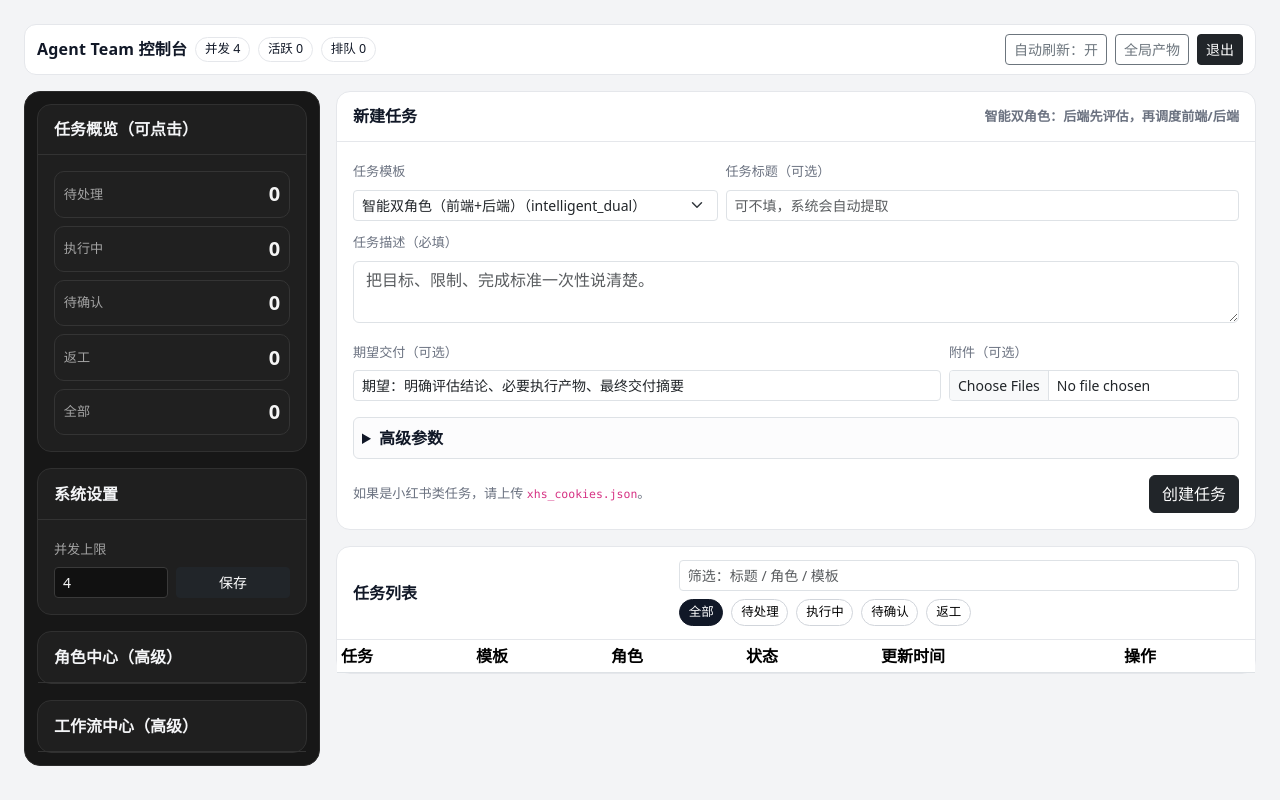
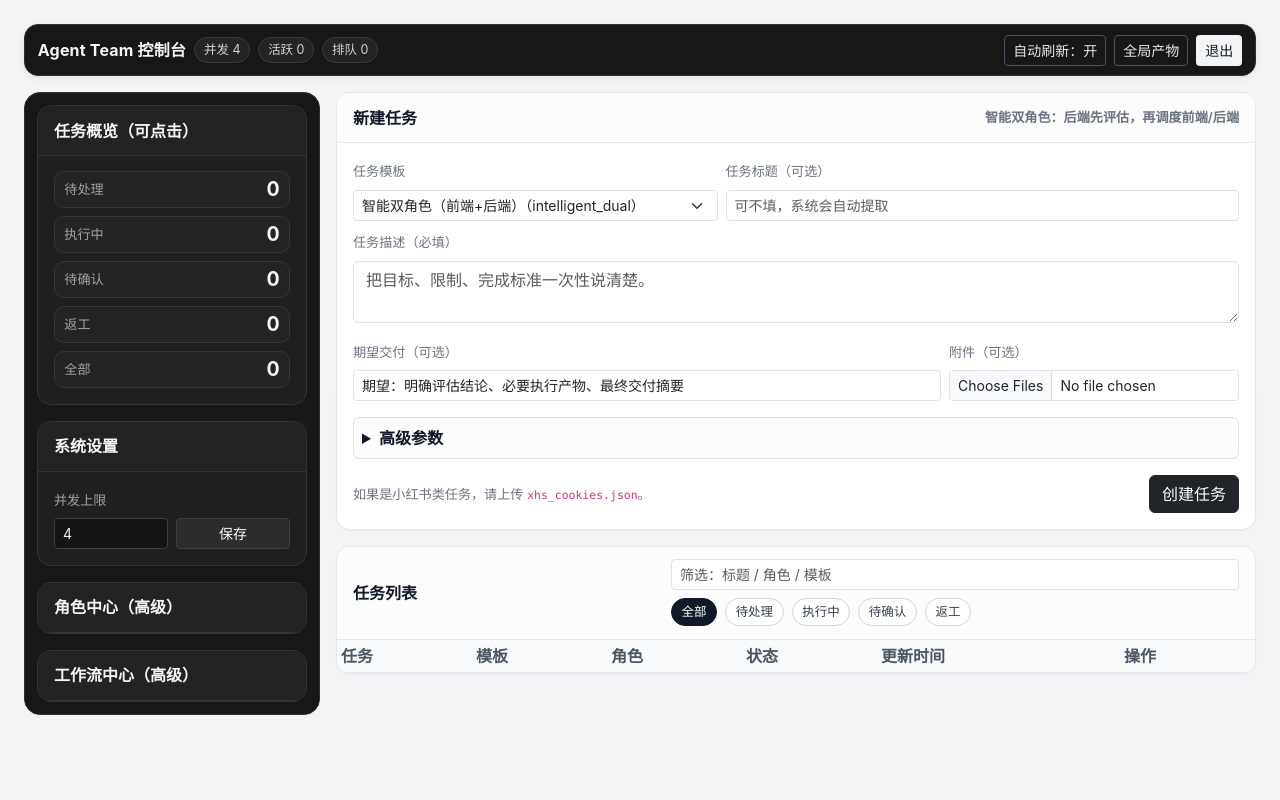
Before and after one commit to kelly-create/bot-skllis, a Flask app: page / in a window 1280 px wide. Run offline with Flask 3, Linux system fonts and the light colour scheme; the visitor is signed in with stand-in values (Sample User, id 1); data comes from the database, SQL or seed files in the repository; data that the repository does not hold is empty.

Commit message:
ui: harmonize dashboard visual system and fix non-clickable overview interactions

```diff
--- a/agent-team-console/templates/dashboard.html
+++ b/agent-team-console/templates/dashboard.html
@@ -8,48 +8,142 @@
   <style>
     :root {
       --bg: #f3f4f6;
-      --card: #ffffff;
-      --border: #e5e7eb;
+      --surface: #ffffff;
+      --surface-soft: #f8fafc;
+      --line: #e5e7eb;
       --text: #111827;
       --muted: #6b7280;
-      --brand: #111827;
-      --side-bg: #171717;
-      --side-border: #2a2a2a;
-      --side-text: #f3f4f6;
-      --side-muted: #a3a3a3;
+      --dark-1: #171717;
+      --dark-2: #202020;
+      --dark-3: #2f2f2f;
+      --dark-text: #f5f5f5;
+      --dark-muted: #a3a3a3;
+      --accent: #2563eb;
     }
-    body { background: var(--bg); color: var(--text); }
+    body {
+      background: linear-gradient(180deg, #f5f5f5 0%, #f3f4f6 55%, #f3f4f6 100%);
+      color: var(--text);
+      font-family: -apple-system, BlinkMacSystemFont, "Segoe UI", Roboto, "PingFang SC", "Hiragino Sans GB", "Microsoft YaHei", sans-serif;
+    }
     .shell { max-width: 1520px; margin: 0 auto; }
-    .panel { background: var(--card); border: 1px solid var(--border); border-radius: 14px; }
-    .panel-head { padding: .8rem 1rem; border-bottom: 1px solid var(--border); font-weight: 600; }
-    .panel-body { padding: 1rem; }
+
+    .topbar {
+      border: 1px solid var(--dark-3);
+      border-radius: 14px;
+      background: var(--dark-1);
+      color: var(--dark-text);
+      padding: .6rem .8rem;
+      box-shadow: 0 2px 10px rgba(0,0,0,.08);
+    }
+    .brand { font-weight: 700; letter-spacing: .2px; color: var(--dark-text); }
+    .top-pill {
+      border: 1px solid #3a3a3a;
+      border-radius: 999px;
+      padding: .16rem .55rem;
+      font-size: .78rem;
+      color: #d1d5db;
+      background: #242424;
+    }
+    .topbar .btn-outline-secondary {
+      color: #e5e7eb;
+      border-color: #4b5563;
+      background: transparent;
+    }
+    .topbar .btn-outline-secondary:hover {
+      color: #fff;
+      border-color: #6b7280;
+      background: #2c2c2c;
+    }
+    .topbar .btn-light {
+      color: #111827;
+      border-color: transparent;
+      background: #f3f4f6;
+    }
+
+    .panel {
+      background: var(--surface);
+      border: 1px solid var(--line);
+      border-radius: 14px;
+      box-shadow: 0 1px 2px rgba(16,24,40,.04);
+      overflow: hidden;
+    }
+    .panel-head {
+      padding: .78rem 1rem;
+      border-bottom: 1px solid var(--line);
+      font-weight: 600;
+      background: #fcfcfd;
+    }
+    .panel-body { padding: .95rem 1rem; }
+
+    .sidebar-sticky { position: sticky; top: .85rem; }
+    .sidebar-shell {
+      background: var(--dark-1);
+      border: 1px solid var(--dark-3);
+      border-radius: 16px;
+      padding: .75rem;
+      box-shadow: inset 0 1px 0 rgba(255,255,255,.03);
+    }
+    .sidebar-shell .panel {
+      background: var(--dark-2);
+      border-color: #343434;
+      color: var(--dark-text);
+      box-shadow: none;
+    }
+    .sidebar-shell .panel-head {
+      border-bottom-color: #343434;
+      background: #232323;
+      color: var(--dark-text);
+    }
+    .sidebar-shell .muted, .sidebar-shell .tiny,
+    .sidebar-shell .form-label { color: var(--dark-muted) !important; }
+    .sidebar-shell .form-control,
+    .sidebar-shell .form-select {
+      background: #131313;
+      color: #f5f5f5;
+      border-color: #3f3f46;
+    }
+    .sidebar-shell .btn-dark { background: #2c2c2c; border-color: #3f3f46; }
+
+    .overview-item {
+      width: 100%;
+      border: 1px solid #373737;
+      background: #242424;
+      color: #f5f5f5;
+      border-radius: 10px;
+      padding: .48rem .58rem;
+      display: flex;
+      justify-content: space-between;
+      align-items: center;
+      transition: all .12s ease;
+    }
+    .overview-item:hover { background: #2d2d2d; border-color: #4b5563; }
+
     .muted { color: var(--muted); }
     .tiny { font-size: .82rem; }
-    .stat-num { font-size: 1.25rem; font-weight: 700; }
+    .stat-num { font-size: 1.22rem; font-weight: 700; line-height: 1; }
+
+    .quick-input { min-height: 120px; resize: vertical; }
+    .task-title-link { color: #111827; text-decoration: none; font-weight: 600; }
+    .task-title-link:hover { color: #0b1220; text-decoration: underline; }
+
     .status-chip {
-      border: 1px solid #d1d5db; border-radius: 999px; background: #fff;
-      padding: .2rem .55rem; font-size: .78rem; cursor: pointer;
+      border: 1px solid #d1d5db;
+      border-radius: 999px;
+      background: #fff;
+      color: #374151;
+      padding: .24rem .6rem;
+      font-size: .78rem;
+      cursor: pointer;
+      transition: all .12s ease;
     }
+    .status-chip:hover { border-color: #9ca3af; color: #111827; }
     .status-chip.active { background: #111827; border-color: #111827; color: #fff; }
+
+    .table thead th { background: #f9fafb; border-bottom-color: #e5e7eb; color: #4b5563; font-weight: 600; }
+    .table td, .table th { vertical-align: middle; }
+    .table-hover tbody tr:hover { background: #f8fafc; }
+
     .task-row.hidden-by-filter { display: none !important; }
-    .sidebar-sticky { position: sticky; top: .85rem; }
-    .sidebar-shell { background: var(--side-bg); border: 1px solid var(--side-border); border-radius: 16px; padding: .75rem; }
-    .sidebar-shell .panel { background: #1f1f1f; border-color: #303030; color: var(--side-text); }
-    .sidebar-shell .panel-head { border-bottom-color: #333; color: var(--side-text); }
-    .sidebar-shell .muted { color: var(--side-muted) !important; }
-    .sidebar-shell .form-label, .sidebar-shell .tiny { color: var(--side-muted); }
-    .sidebar-shell .form-control, .sidebar-shell .form-select { background:#111; color:#f5f5f5; border-color:#3a3a3a; }
-    .overview-item {
-      width:100%; border:1px solid #343434; background:#202020; color:#f5f5f5;
-      border-radius:10px; padding:.45rem .55rem; display:flex; justify-content:space-between; align-items:center;
-    }
-    .overview-item:hover { background:#292929; }
-    .brand { font-weight: 700; letter-spacing: .2px; }
-    .quick-input { min-height: 120px; resize: vertical; }
-    .task-title-link { color: #111827; text-decoration: none; }
-    .task-title-link:hover { color: #000; text-decoration: underline; }
-    .topbar { border: 1px solid var(--border); border-radius: 12px; background:#fff; padding: .55rem .75rem; }
-    .top-pill { border:1px solid #e5e7eb; border-radius:999px; padding:.15rem .55rem; font-size:.78rem; }
   </style>
 </head>
 <body>
@@ -64,7 +158,7 @@
     <div class="d-flex gap-2 flex-wrap">
       <button type="button" id="toggleRefreshBtn" class="btn btn-sm btn-outline-secondary" onclick="toggleAutoRefresh()">自动刷新：开</button>
       <a class="btn btn-sm btn-outline-secondary" href="{{ url_for('artifacts_page') }}">全局产物</a>
-      <a class="btn btn-sm btn-dark" href="{{ url_for('logout') }}">退出</a>
+      <a class="btn btn-sm btn-light" href="{{ url_for('logout') }}">退出</a>
     </div>
   </div>
 
```
Also changed, not shown: MEMORY.md (+1 -0 lines), memory/2026-02-21.md (+4 -0 lines).
